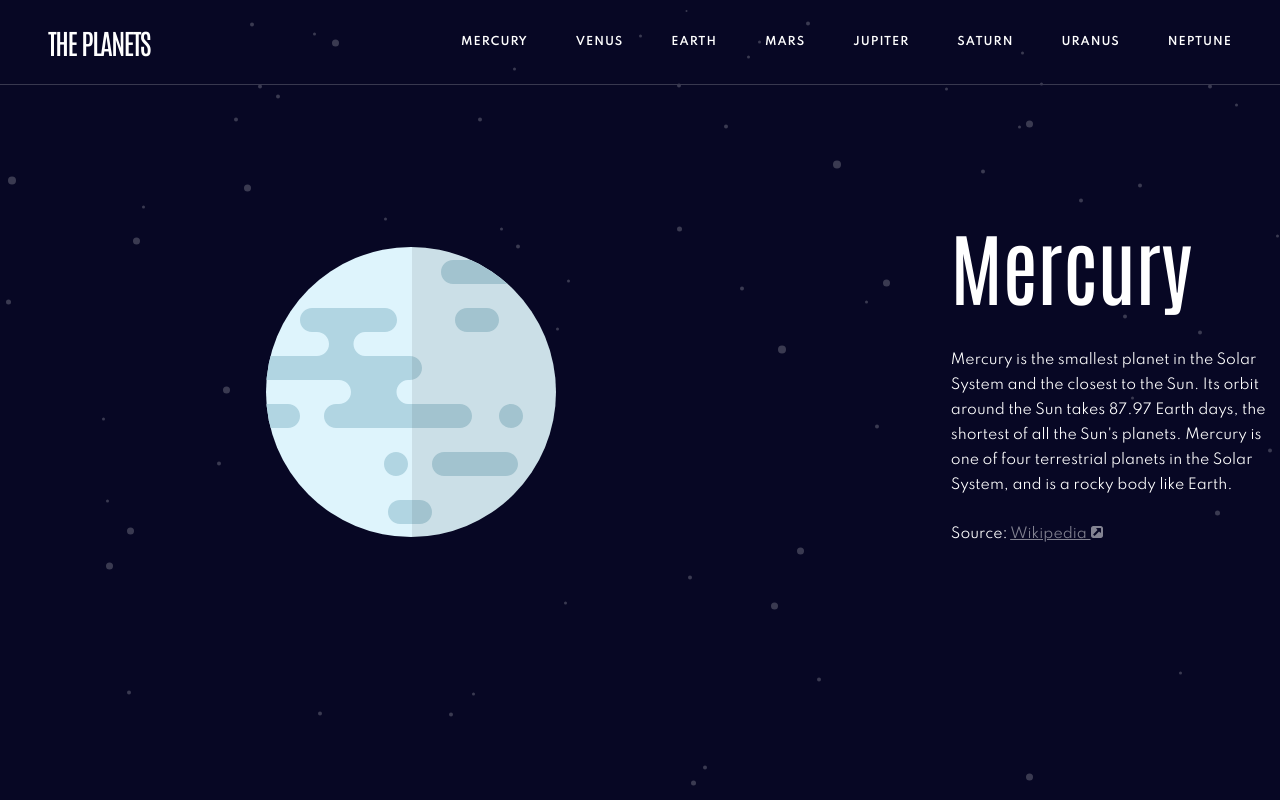
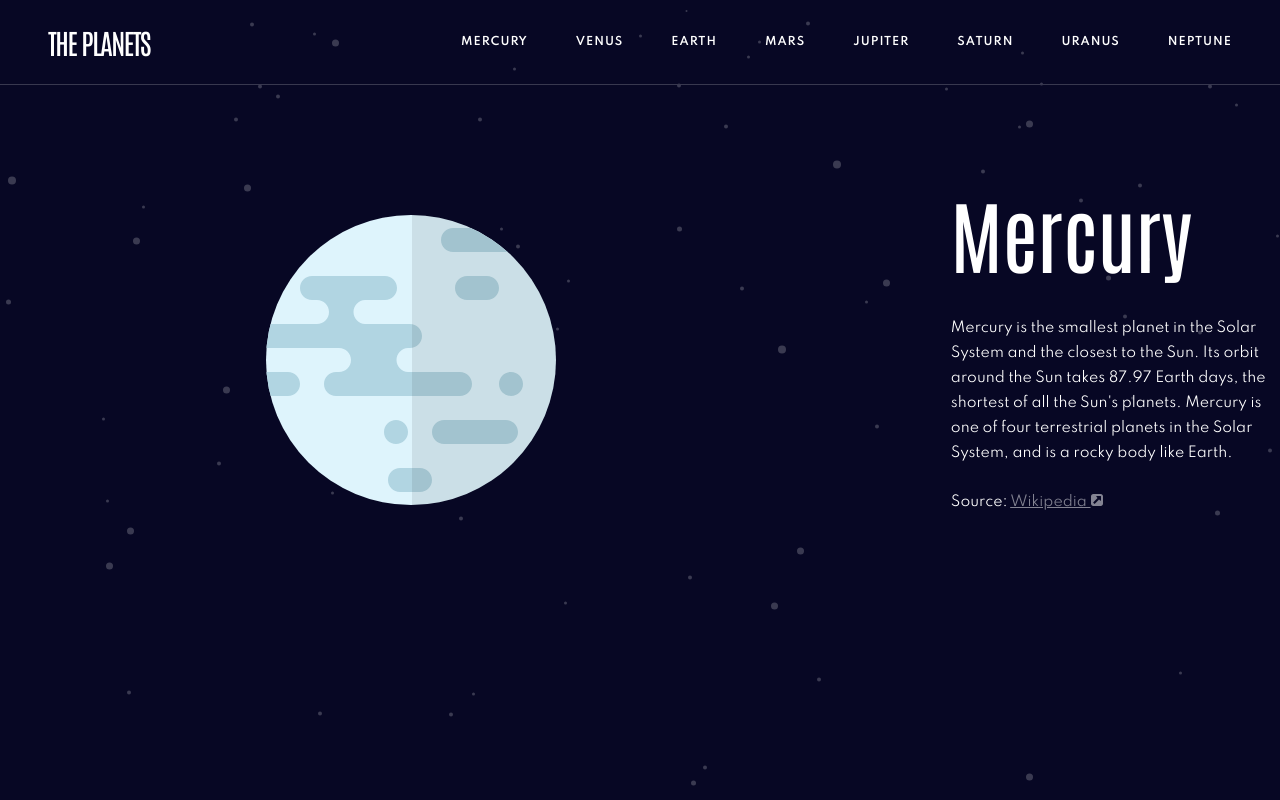
Before and after one commit to Euuphi/planet-facts, a React (Create React App) app: page / in a window 1280 px wide. Built offline with nearby package versions, Linux system fonts and the light colour scheme.

Commit message:
Adjust section padding and margins

```diff
--- a/src/App.js
+++ b/src/App.js
@@ -1,6 +1,7 @@
 import React from "react";
 
 // Components
+import Section from "components/Section";
 import BackgroundStars from "components/BackgroundStars";
 import Header from "components/Header.js";
 import PlanetDescription from "components/PlanetDescription";
@@ -9,7 +10,9 @@ function App() {
     return (
         <BackgroundStars>
             <Header />
-            <PlanetDescription />
+            <Section>
+                <PlanetDescription />
+            </Section>
         </BackgroundStars>
     );
 }
--- a/src/components/PlanetDescription.js
+++ b/src/components/PlanetDescription.js
@@ -16,7 +16,7 @@ const Grid = styled.div`
     gap: 12.8rem;
     grid-template-columns: 5fr 2fr;
     justify-items: center;
-    margin: 12.8rem auto 8rem;
+    margin: 0 auto;
     max-width: 140rem;
 `;
 
--- /dev/null
+++ b/src/components/Section.js
@@ -0,0 +1,7 @@
+import styled from "styled-components";
+
+const Section = styled.section`
+    padding: 9.6rem 0;
+`;
+
+export default Section;
```
